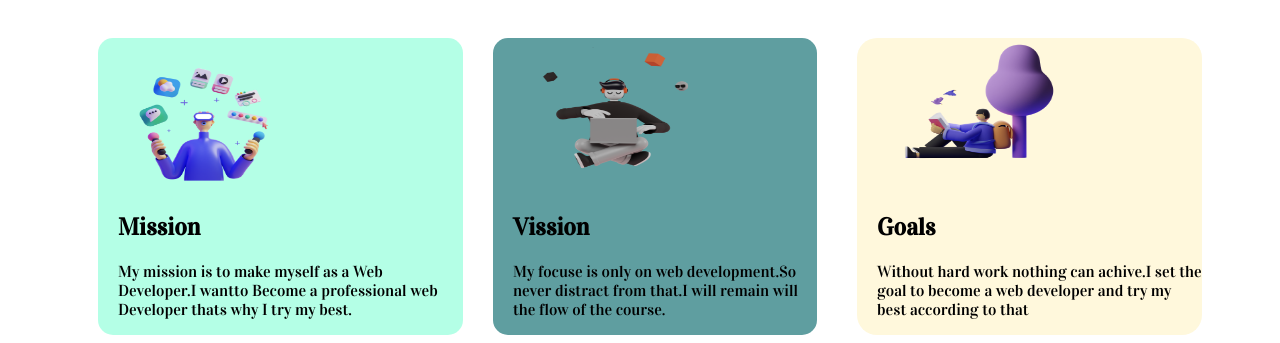
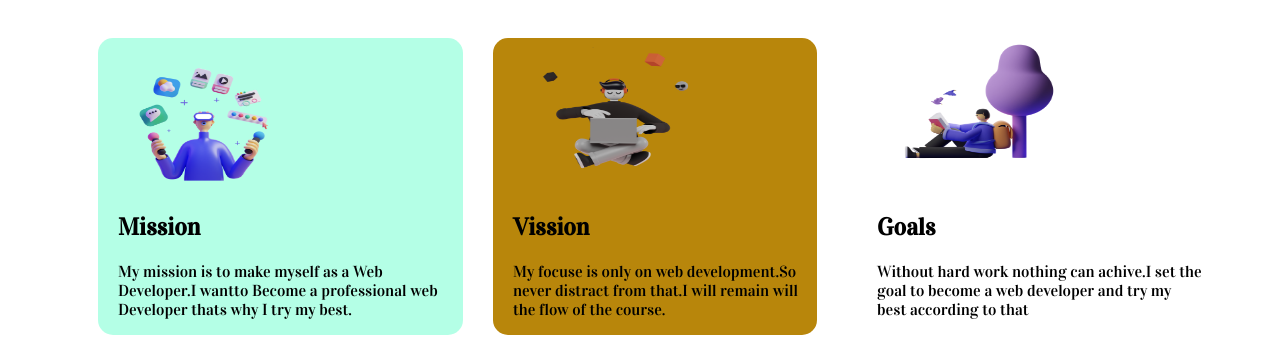
Before and after one commit to Ariful-Srity/assignment1, a plain HTML site: page index.html in a window 1280 px wide. Shown: the part 641-984 px from the top of the page. Drawn offline with Linux system fonts and the light colour scheme.

Commit message:
delet a part

```diff
--- a/style.css
+++ b/style.css
@@ -87,10 +87,10 @@ margin-right: 30px;
 padding-left: 20px;
 
 border-radius: 15px;
-width
+
 }
 .vission{
-    background-color: cadetblue;
+background-color: darkgoldenrod;
     margin-right: 10px;
     border-radius: 15px;
     padding-left: 20px;
@@ -99,7 +99,7 @@ width
 .goal{
     margin-left: 30px;
     margin-right: 10px;
-    background-color: cornsilk;
+    background-color: rgb(red, green, blue);
     border-radius: 20px;
     padding-left: 20px;
 
```
